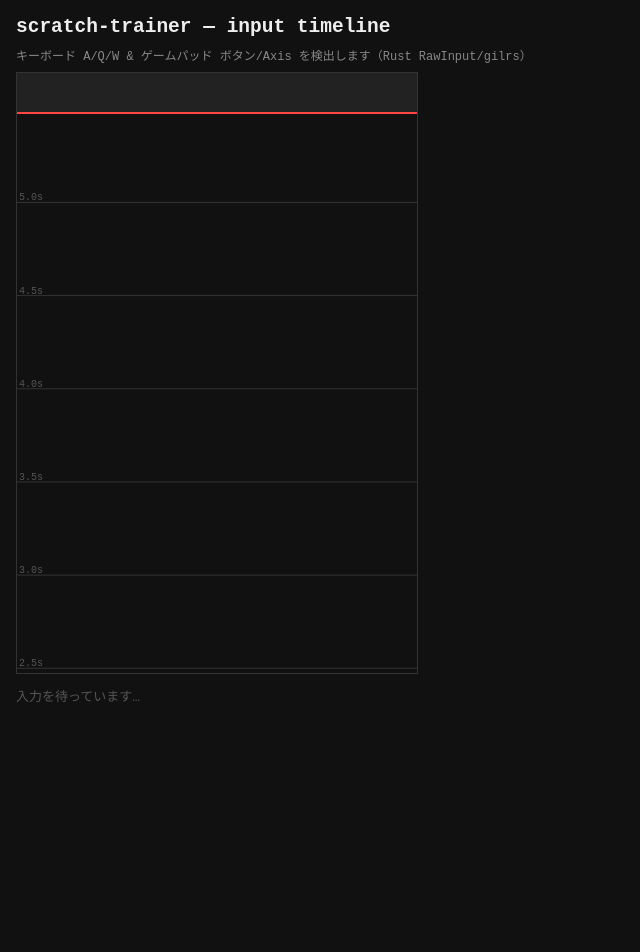
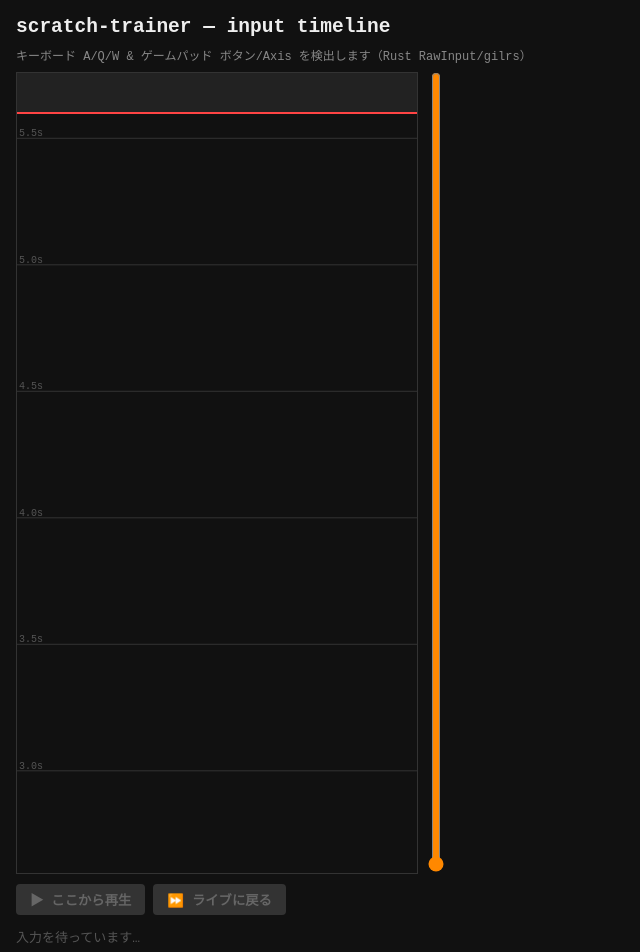
Before and after one commit to MasaoBlue/daken-trainer, a React app: page / in a window 1280 px wide. Shown: the top 952 px of the page, without its empty margins (0-640 px from the left). Before the commit the page ends 800 px from the top, so only its background shows below. Built offline with nearby package versions, Linux system fonts and the light colour scheme; the HTML template or start-up script is replaced by a standard one.

Commit message:
シークバー実装してみる

```diff
--- a/src-tauri/tauri.conf.json
+++ b/src-tauri/tauri.conf.json
@@ -13,8 +13,8 @@
     "windows": [
       {
         "title": "scratch-trainer",
-        "width": 800,
-        "height": 600
+        "width": 700,
+        "height": 900
       }
     ],
     "security": {
--- a/src/App.tsx
+++ b/src/App.tsx
@@ -25,19 +25,21 @@ interface Channel {
 
 // ---- 定数 ------------------------------------------------------------------
 
-const CANVAS_H          = 600;
+const CANVAS_H          = 800;
 const COL_W             = 60;
 const HEADER_H          = 40;
 const TIME_WINDOW       = 3000;   // ms: 表示する時間幅
-const AXIS_TIMEOUT      = 150;    // ms: axis 停止判定（連続回転中のイベント間隔より十分大きくする）
-const SPAN_RETAIN       = TIME_WINDOW * 2; // ms: これより古いスパンを削除
+const AXIS_TIMEOUT      = 150;    // ms: axis 停止判定
+const SPAN_RETAIN       = 60000;  // ms: 過去1分のスパンを保持（スクロール用）
 
 // ---- Canvas 描画 -----------------------------------------------------------
 
 function drawTimeline(
   ctx: CanvasRenderingContext2D,
   channels: Channel[],
-  nowMs: number,
+  viewNowMs: number,   // 描画の「現在」（スクロール中は過去の時刻）
+  realNowMs: number,   // 実際の現在時刻（アクティブスパンの上端計算に使う）
+  isLive: boolean,
   width: number,
 ) {
   ctx.clearRect(0, 0, width, CANVAS_H);
@@ -47,18 +49,17 @@ function drawTimeline(
   ctx.fillStyle = "#222";
   ctx.fillRect(0, 0, width, HEADER_H);
 
-  // 現在時刻 (nowMs) = 上端 (HEADER_H)、古いほど下
-  // tToY(nowMs) = HEADER_H、tToY(nowMs - TIME_WINDOW) = CANVAS_H - 1
+  // 現在時刻 (viewNowMs) = 上端 (HEADER_H)、古いほど下
   const BODY_BOTTOM = CANVAS_H - 1;
   const msPerPx = TIME_WINDOW / (BODY_BOTTOM - HEADER_H);
-  const tToY = (t: number) => HEADER_H + (nowMs - t) / msPerPx;
+  const tToY = (t: number) => HEADER_H + (viewNowMs - t) / msPerPx;
 
   // 時間グリッド (500ms ごと)
   ctx.strokeStyle = "#333";
   ctx.lineWidth = 1;
   const gridStep = 500;
-  const firstGrid = Math.ceil((nowMs - TIME_WINDOW) / gridStep) * gridStep;
-  for (let g = firstGrid; g <= nowMs; g += gridStep) {
+  const firstGrid = Math.ceil((viewNowMs - TIME_WINDOW) / gridStep) * gridStep;
+  for (let g = firstGrid; g <= viewNowMs; g += gridStep) {
     const y = tToY(g);
     if (y < HEADER_H || y > BODY_BOTTOM) continue;
     ctx.beginPath();
@@ -90,11 +91,13 @@ function drawTimeline(
     ctx.fillText(ch.source.slice(0, 3), x + 4, HEADER_H - 18);
 
     // スパン
-    // tToY: 新しい時刻 → 小さい y（上）、古い時刻 → 大きい y（下）
-    // span.end or nowMs (新しい) が上端、span.start (古い) が下端
     for (const span of ch.spans) {
-      const yTop    = span.end !== null ? tToY(span.end) : tToY(nowMs);   // 入力終了 or 現在 = 上端
-      const yBottom = tToY(span.start);                                    // 入力開始 = 下端
+      // アクティブスパン(end===null)の上端:
+      //   ライブ中 → realNowMs（常に上端に張り付く）
+      //   スクロール中 → viewNowMs（画面の現在時刻まで）
+      const activeEnd = isLive ? realNowMs : viewNowMs;
+      const yTop    = span.end !== null ? tToY(span.end) : tToY(activeEnd);
+      const yBottom = tToY(span.start);
 
       // 完全に画面外はスキップ
       if (yTop > BODY_BOTTOM || yBottom < HEADER_H) continue;
@@ -110,7 +113,7 @@ function drawTimeline(
 
       ctx.fillRect(x + 4, drawTop, COL_W - 8, h);
 
-      if (span.end === null) {
+      if (span.end === null && isLive) {
         ctx.strokeStyle = "#fff";
         ctx.lineWidth = 2;
         ctx.strokeRect(x + 4, drawTop, COL_W - 8, h);
@@ -119,7 +122,7 @@ function drawTimeline(
   });
 
   // 現在時刻ライン
-  ctx.strokeStyle = "#f44";
+  ctx.strokeStyle = isLive ? "#f44" : "#f80";
   ctx.lineWidth = 2;
   ctx.beginPath();
   ctx.moveTo(0, HEADER_H);
@@ -130,16 +133,27 @@ function drawTimeline(
 // ---- メインコンポーネント --------------------------------------------------
 
 export default function App() {
-  const canvasRef    = useRef<HTMLCanvasElement>(null);
-  const ctxRef       = useRef<CanvasRenderingContext2D | null>(null); // キャッシュ
-  const channelsRef  = useRef<Channel[]>([]);
-  const axisLastRef  = useRef<Map<string, number>>(new Map());
-  const rafRef       = useRef<number>(0);
-  const startRef     = useRef<number>(performance.now());
+  const canvasRef       = useRef<HTMLCanvasElement>(null);
+  const ctxRef          = useRef<CanvasRenderingContext2D | null>(null);
+  const channelsRef     = useRef<Channel[]>([]);
+  const axisLastRef     = useRef<Map<string, number>>(new Map());
+  const rafRef          = useRef<number>(0);
+  const startRef        = useRef<number>(performance.now());
+  // 再生状態管理
+  // mode: "live"    → viewMs = realNowMs（常に最新に追従）
+  //       "paused"  → viewMs 固定（操作で一時停止）
+  //       "playing" → viewMs = viewMs + (realNowMs - startedAt) で一定速度再生
+  type PlaybackMode = "live" | "paused" | "playing";
+  const playbackRef = useRef<{ mode: PlaybackMode; viewMs: number; startedAt: number }>({
+    mode: "live", viewMs: 0, startedAt: 0,
+  });
+  const dragRef  = useRef<{ startY: number; startViewMs: number } | null>(null);
+  const sliderRef = useRef<HTMLInputElement>(null);
 
   const [channelCount, setChannelCount] = useState(0);
+  const [mode, setMode] = useState<PlaybackMode>("live");
 
-  // チャンネル取得/作成 (ref に持つので再レンダリングを引き起こさない)
+  // チャンネル取得/作成
   const getOrCreateChannel = useRef((source: string, id: string, kind: "button" | "axis"): Channel => {
     const key = `${source}:${id}`;
     let ch = channelsRef.current.find((c) => `${c.source}:${c.id}` === key);
@@ -152,26 +166,21 @@ export default function App() {
   }).current;
 
   // イベント受信
-  // ev.t は Rust 側の Instant 基準ミリ秒。JS の performance.now() とゼロ点が異なるため
-  // 受信時刻 (performance.now()) をそのまま使い、ボタン Up のみ押し時間を ev.t の差分で計算する。
   useEffect(() => {
     const unlisten = listen<InputEvent>("input-event", (e) => {
       const ev = e.payload;
-      // JS 基準の「今」 (IPC 遅延込みだが最速で表示できる)
       const nowJs = performance.now() - startRef.current;
 
       if (ev.kind === "ButtonDown") {
         const ch = getOrCreateChannel(ev.source, ev.id, "button");
         const last = ch.spans.at(-1);
         if (!last || last.end !== null) {
-          // start に JS 時刻 + Rust タイムスタンプ両方を保持
           ch.spans.push({ start: nowJs, end: null, rustT: ev.t });
         }
       } else if (ev.kind === "ButtonUp") {
         const ch = getOrCreateChannel(ev.source, ev.id, "button");
         const last = ch.spans.at(-1);
         if (last && last.end === null) {
-          // 押し続けた時間 (Rust 側で正確に計測) を JS 時刻に加算して end を算出
           const holdMs = last.rustT !== undefined ? ev.t - last.rustT : 0;
           last.end = last.start + holdMs;
         }
@@ -204,7 +213,7 @@ export default function App() {
     const loop = () => {
       const nowMs = performance.now() - startRef.current;
 
-      // axis タイムアウト: 停止したスパンを閉じる
+      // axis タイムアウト
       axisLastRef.current.forEach((lastT, key) => {
         if (nowMs - lastT > AXIS_TIMEOUT) {
           const ch = channelsRef.current.find((c) => `${c.source}:${c.id}` === key);
@@ -216,7 +225,7 @@ export default function App() {
         }
       });
 
-      // 古いスパンを削除 (表示範囲の2倍より前)
+      // 古いスパンを削除
       const cutoff = nowMs - SPAN_RETAIN;
       for (const ch of channelsRef.current) {
         if (ch.spans.length > 0 && (ch.spans[0].end ?? nowMs) < cutoff) {
@@ -224,8 +233,40 @@ export default function App() {
         }
       }
 
+      const maxOff = Math.max(0, nowMs - TIME_WINDOW);
+
+      // 再生モードに応じて viewNowMs を計算
+      const pb = playbackRef.current;
+      let viewNowMs: number;
+      if (pb.mode === "live") {
+        viewNowMs = nowMs;
+        pb.viewMs = nowMs;
+      } else if (pb.mode === "playing") {
+        viewNowMs = pb.viewMs + (nowMs - pb.startedAt);
+        // ライブに追いついたら live に戻す
+        if (viewNowMs >= nowMs) {
+          viewNowMs = nowMs;
+          pb.mode = "live";
+          pb.viewMs = nowMs;
+          setMode("live");
+        }
+      } else {
+        // paused
+        viewNowMs = pb.viewMs;
+      }
+
+      // スライダーを同期（ドラッグ中でない場合のみ）
+      // min=nowMs-SPAN_RETAIN(最古), max=nowMs(最新), value=viewNowMs
+      // writingMode: vertical-lr なので value=max が下端(最新)、value=min が上端(最古)
+      if (sliderRef.current && !dragRef.current) {
+        const minMs = Math.max(0, nowMs - SPAN_RETAIN);
+        sliderRef.current.min = String(minMs);
+        sliderRef.current.max = String(nowMs);
+        sliderRef.current.value = String(viewNowMs);
+      }
+
       if (ctxRef.current && canvasRef.current) {
-        drawTimeline(ctxRef.current, channelsRef.current, nowMs, canvasRef.current.width);
+        drawTimeline(ctxRef.current, channelsRef.current, viewNowMs, nowMs, pb.mode === "live", canvasRef.current.width);
       }
 
       rafRef.current = requestAnimationFrame(loop);
@@ -235,7 +276,95 @@ export default function App() {
     return () => cancelAnimationFrame(rafRef.current);
   }, []);
 
-  const width = Math.max(channelCount * COL_W, 400);
+  // マウスホイール・ドラッグのイベント登録
+  useEffect(() => {
+    const canvas = canvasRef.current;
+    if (!canvas) return;
+
+    const msPerPx = TIME_WINDOW / (CANVAS_H - 1 - HEADER_H);
+
+    const pause = (viewMs: number) => {
+      playbackRef.current = { mode: "paused", viewMs, startedAt: 0 };
+      setMode("paused");
+    };
+
+    const onWheel = (e: WheelEvent) => {
+      e.preventDefault();
+      const nowMs = performance.now() - startRef.current;
+      const pb = playbackRef.current;
+      const currentView = pb.mode === "live" ? nowMs
+        : pb.mode === "playing" ? pb.viewMs + (nowMs - pb.startedAt)
+        : pb.viewMs;
+      const newView = Math.max(TIME_WINDOW, Math.min(currentView - e.deltaY * msPerPx, nowMs));
+      pause(newView);
+    };
+
+    const onMouseDown = (e: MouseEvent) => {
+      const nowMs = performance.now() - startRef.current;
+      const pb = playbackRef.current;
+      const currentView = pb.mode === "live" ? nowMs
+        : pb.mode === "playing" ? pb.viewMs + (nowMs - pb.startedAt)
+        : pb.viewMs;
+      dragRef.current = { startY: e.clientY, startViewMs: currentView };
+      pause(currentView);
+    };
+
+    const onMouseMove = (e: MouseEvent) => {
+      if (!dragRef.current) return;
+      const nowMs = performance.now() - startRef.current;
+      const dy = dragRef.current.startY - e.clientY; // 上ドラッグ = 過去方向
+      const newView = Math.max(TIME_WINDOW, Math.min(dragRef.current.startViewMs + dy * msPerPx, nowMs));
+      playbackRef.current.viewMs = newView;
+    };
+
+    const onMouseUp = () => { dragRef.current = null; };
+
+    canvas.addEventListener("wheel", onWheel, { passive: false });
+    canvas.addEventListener("mousedown", onMouseDown);
+    window.addEventListener("mousemove", onMouseMove);
+    window.addEventListener("mouseup", onMouseUp);
+
+    return () => {
+      canvas.removeEventListener("wheel", onWheel);
+      canvas.removeEventListener("mousedown", onMouseDown);
+      window.removeEventListener("mousemove", onMouseMove);
+      window.removeEventListener("mouseup", onMouseUp);
+    };
+  }, []);
+
+  // ここから再生: 現在の viewMs を起点に一定速度で再生開始
+  const startPlaying = () => {
+    const nowMs = performance.now() - startRef.current;
+    const pb = playbackRef.current;
+    const currentView = pb.mode === "paused" ? pb.viewMs : nowMs;
+    playbackRef.current = { mode: "playing", viewMs: currentView, startedAt: nowMs };
+    setMode("playing");
+  };
+
+  // ライブに戻る: 最新時刻に即ジャンプして追従再開
+  const goLive = () => {
+    const nowMs = performance.now() - startRef.current;
+    playbackRef.current = { mode: "live", viewMs: nowMs, startedAt: 0 };
+    setMode("live");
+  };
+
+  const onSliderChange = (e: React.ChangeEvent<HTMLInputElement>) => {
+    // value が絶対時刻(viewNowMs)なのでそのまま使う
+    const newView = Number(e.target.value);
+    playbackRef.current = { mode: "paused", viewMs: newView, startedAt: 0 };
+    setMode("paused");
+  };
+
+  const width = Math.min(Math.max(channelCount * COL_W, 400), 500);
+
+  const btnBase: React.CSSProperties = {
+    padding: "6px 14px",
+    border: "none",
+    borderRadius: 4,
+    fontFamily: "monospace",
+    fontWeight: "bold",
+    cursor: "pointer",
+  };
 
   return (
     <main style={{ background: "#111", minHeight: "100vh", color: "#eee", fontFamily: "monospace", padding: 16 }}>
@@ -243,14 +372,58 @@ export default function App() {
       <p style={{ margin: "0 0 8px", color: "#888", fontSize: 12 }}>
         キーボード A/Q/W &amp; ゲームパッド ボタン/Axis を検出します（Rust RawInput/gilrs）
       </p>
-      <div style={{ overflowX: "auto" }}>
+
+      {/* canvas + 縦スライダー */}
+      <div style={{ display: "flex", alignItems: "flex-start", gap: 4, overflowX: "auto" }}>
         <canvas
           ref={canvasRef}
           width={width}
           height={CANVAS_H}
-          style={{ display: "block", border: "1px solid #333" }}
+          style={{ display: "block", border: "1px solid #333", cursor: "grab", flexShrink: 0 }}
+        />
+        {/* 縦スライダー: 上=過去、下=現在。max/valueはRAFループで直接DOM更新 */}
+        <input
+          ref={sliderRef}
+          type="range"
+          min={0}
+          defaultValue={0}
+          onChange={onSliderChange}
+          style={{
+            writingMode: "vertical-lr",
+            width: 28,
+            height: CANVAS_H,
+            cursor: "pointer",
+            accentColor: "#f80",
+          }}
         />
       </div>
+
+      {/* 操作ボタン（常時表示、状態に応じてdisabled） */}
+      <div style={{ display: "flex", gap: 8, marginTop: 10 }}>
+        <button
+          onClick={startPlaying}
+          disabled={mode === "live" || mode === "playing"}
+          style={{
+            ...btnBase,
+            background: mode === "paused" ? "#4a4" : "#333",
+            color: mode === "paused" ? "#fff" : "#666",
+          }}
+        >
+          ▶ ここから再生
+        </button>
+        <button
+          onClick={goLive}
+          disabled={mode === "live"}
+          style={{
+            ...btnBase,
+            background: mode !== "live" ? "#f80" : "#333",
+            color: mode !== "live" ? "#111" : "#666",
+          }}
+        >
+          ⏩ ライブに戻る
+        </button>
+      </div>
+
       {channelCount === 0 && (
         <p style={{ color: "#555", marginTop: 12 }}>入力を待っています…</p>
       )}
```
